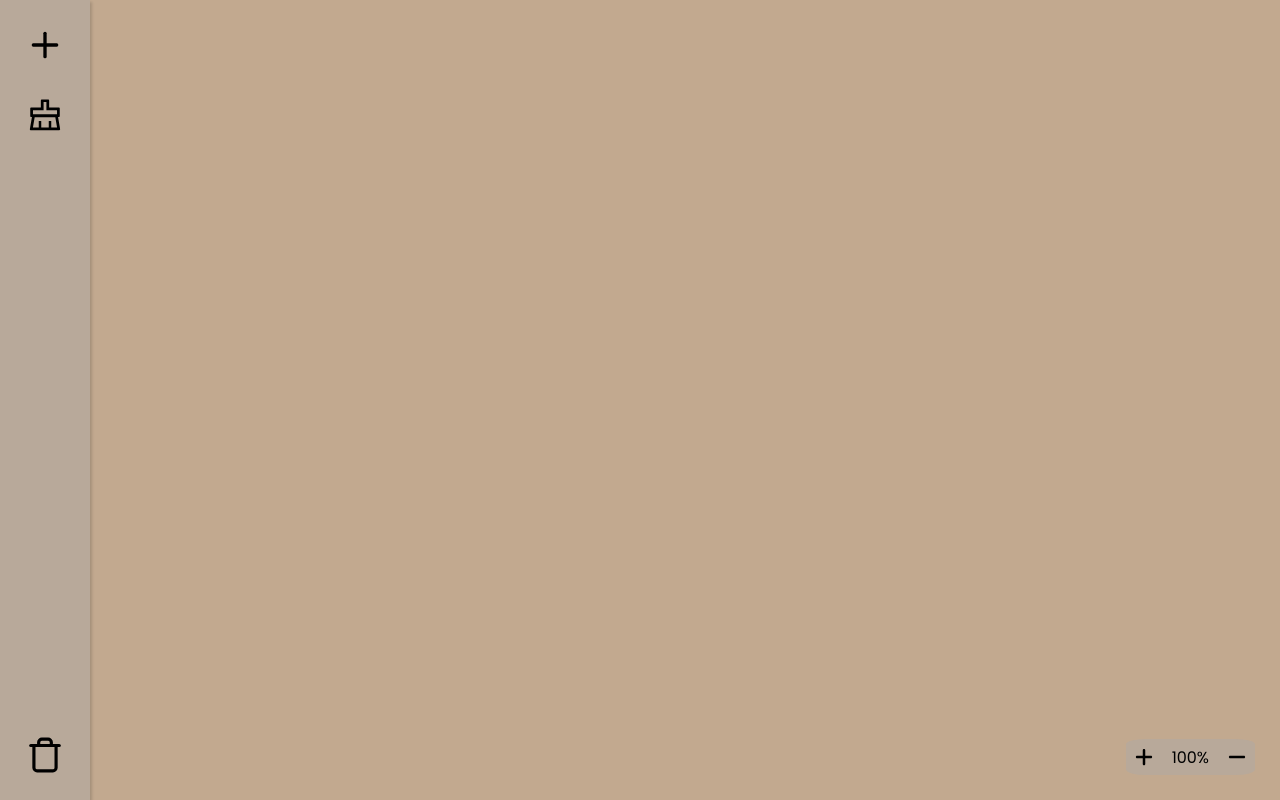
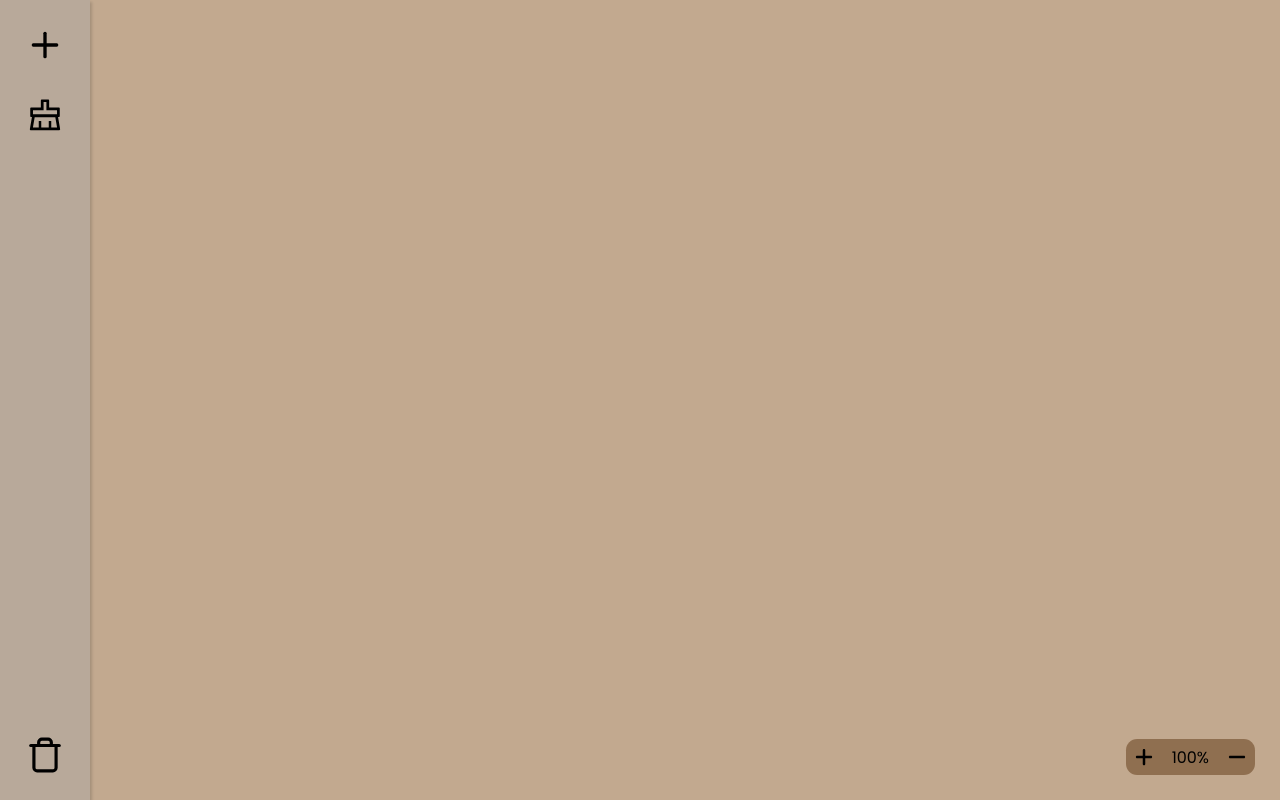
Before and after one commit to Blindeen/sticky-board, a React (Vite) app: page / in a window 1280 px wide. Built offline with nearby package versions, Linux system fonts and the light colour scheme.

Commit message:
wrap styling up

```diff
--- a/src/components/Board/Zoom/Zoom.tsx
+++ b/src/components/Board/Zoom/Zoom.tsx
@@ -12,7 +12,7 @@ const Zoom = () => {
             >
                 <FaPlus size={20} />
             </button>
-            <span className={styles.scale}>100%</span>
+            <span>100%</span>
             <button
                 type='button'
                 className={styles.button}
--- a/src/components/Board/Zoom/zoom.module.css
+++ b/src/components/Board/Zoom/zoom.module.css
@@ -7,12 +7,16 @@
     display: flex;
     align-items: center;
     column-gap: 10px;
-    border-radius: 15%;
-    background-color: #b8a99a;
+    border-radius: 0.7rem;
+    background-color: #8f6f50;
 }
 
-.scale {
-    font-size: 1rem;
+.actions :nth-child(1) {
+    border-radius: 0.7rem 0 0 0.7rem;
+}
+
+.actions :nth-child(3) {
+    border-radius: 0 0.7rem 0.7rem 0;
 }
 
 .button {
@@ -20,7 +24,6 @@
 
     background-color: transparent;
     border: none;
-    border-radius: 15%;
     height: var(--size);
     width: var(--size);
     display: flex;
@@ -28,8 +31,8 @@
     align-items: center;
     cursor: pointer;
     transition: 0.3s;
+}
 
-    &:hover {
-        background-color: #a38f7c;
-    }
+.button:hover {
+    background-color: #a38f7c;
 }
```
